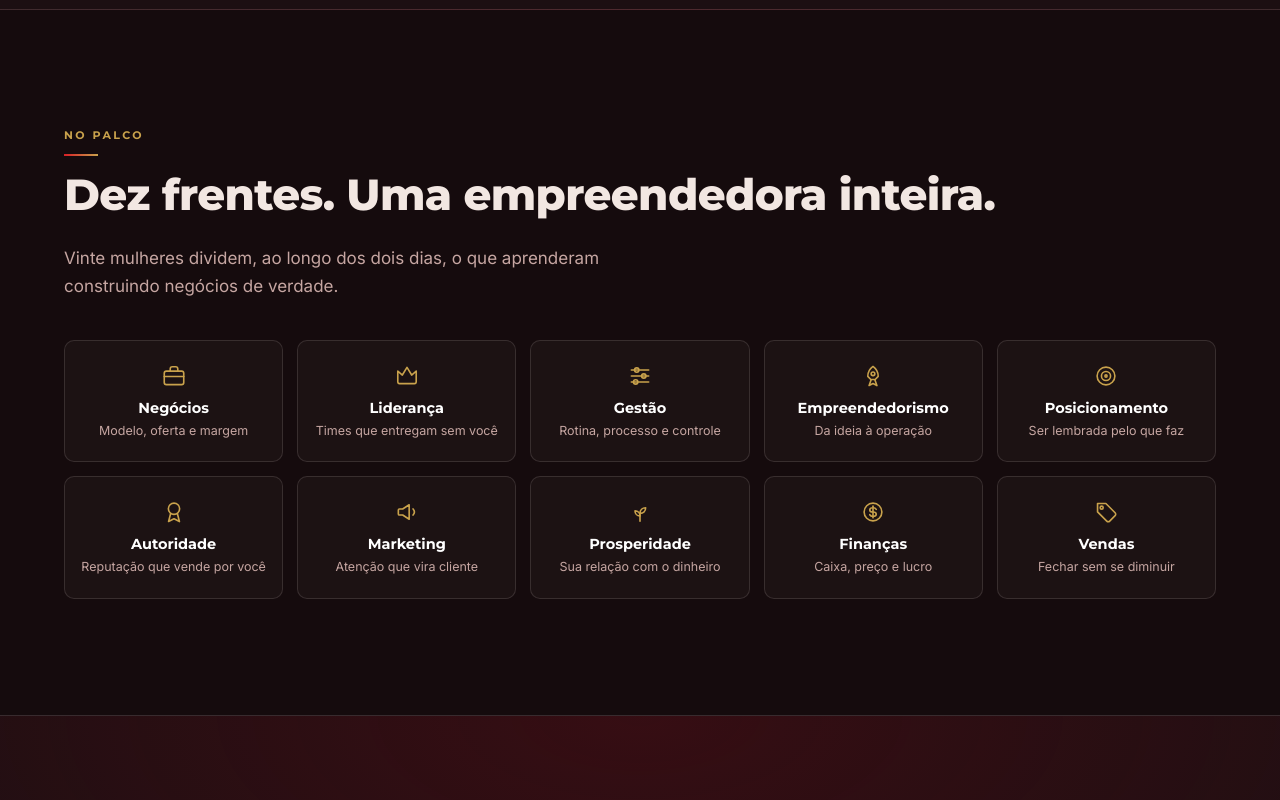
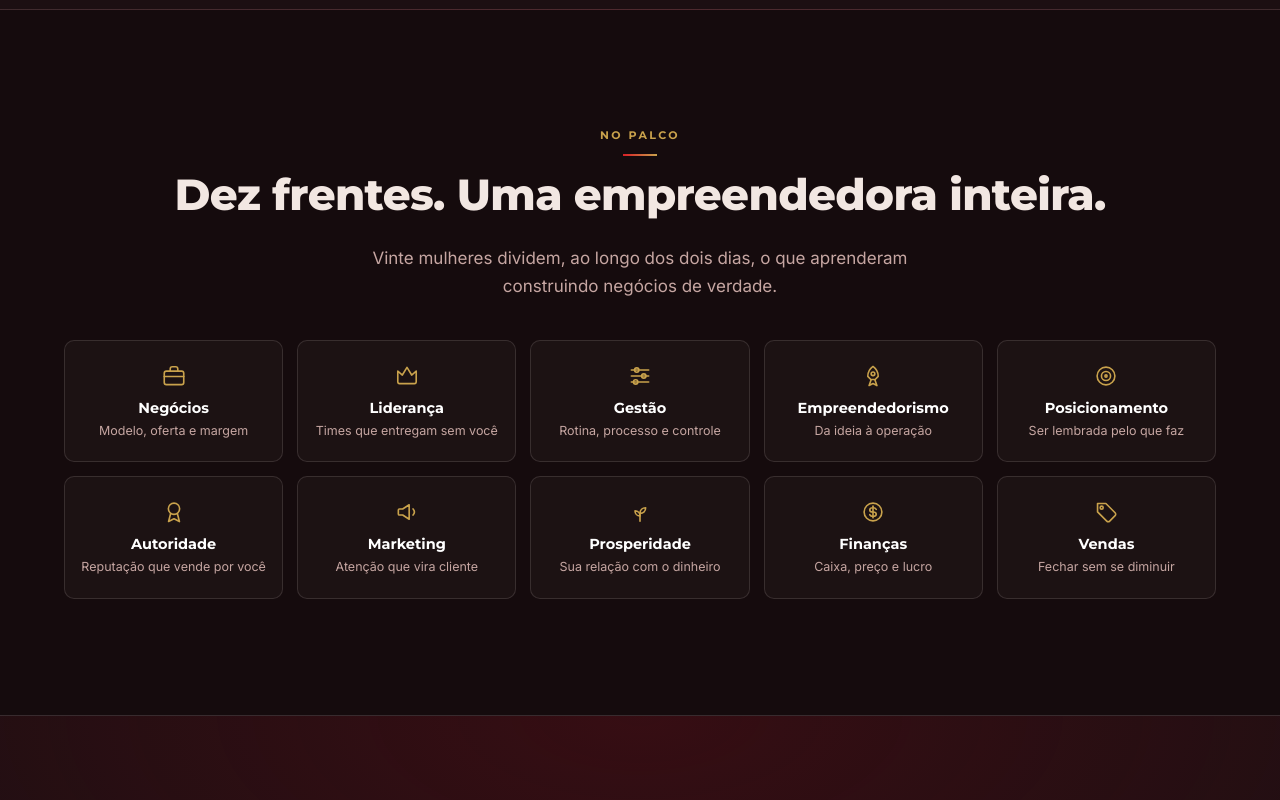
Before and after one commit to hhudsonoliveira/indelevelmulher, a plain HTML site: page index.html in a window 1280 px wide. Shown: the part 2480-3280 px from the top of the page. Drawn offline with Linux system fonts and the light colour scheme.

Commit message:
style: centraliza o cabecalho das secoes
Label, titulo e subtitulo passam a ser centralizados em todas as secoes,
alinhando com a contagem regressiva e o CTA final, que ja eram centrados.
Corpo de texto, citacao e cards seguem alinhados a esquerda.

Co-Authored-By: Claude Opus 5 <noreply@anthropic.com>

```diff
--- a/css/style.css
+++ b/css/style.css
@@ -123,6 +123,8 @@ strong { font-weight: 600; color: #fff; }
 /* -----------------------------------------------------------------
    4. TIPOGRAFIA DE SEÇÃO
    ----------------------------------------------------------------- */
+/* Cabeçalho de seção — label, título e subtítulo centralizados.
+   O corpo de texto e os cards seguem alinhados à esquerda. */
 .label {
   font-family: var(--font-title);
   font-size: 11px;
@@ -130,13 +132,14 @@ strong { font-weight: 600; color: #fff; }
   letter-spacing: 0.22em;
   text-transform: uppercase;
   color: var(--ouro);
+  text-align: center;
   margin-bottom: 14px;
 }
 .label::after {
   content: "";
   display: block;
   width: 34px; height: 2px;
-  margin-top: 10px;
+  margin: 10px auto 0;
   background: linear-gradient(90deg, var(--rubi), var(--ouro));
 }
 
@@ -146,6 +149,7 @@ strong { font-weight: 600; color: #fff; }
   font-weight: 800;
   line-height: 1.14;
   letter-spacing: -0.015em;
+  text-align: center;
   margin-bottom: 24px;
   text-wrap: balance;
 }
@@ -155,7 +159,8 @@ strong { font-weight: 600; color: #fff; }
   color: var(--rose);
   font-size: 16px;
   max-width: 58ch;
-  margin-bottom: 40px;
+  text-align: center;
+  margin: 0 auto 40px;
 }
 
 .prose p { color: var(--rose); margin-bottom: 18px; font-size: 16.5px; }
```
